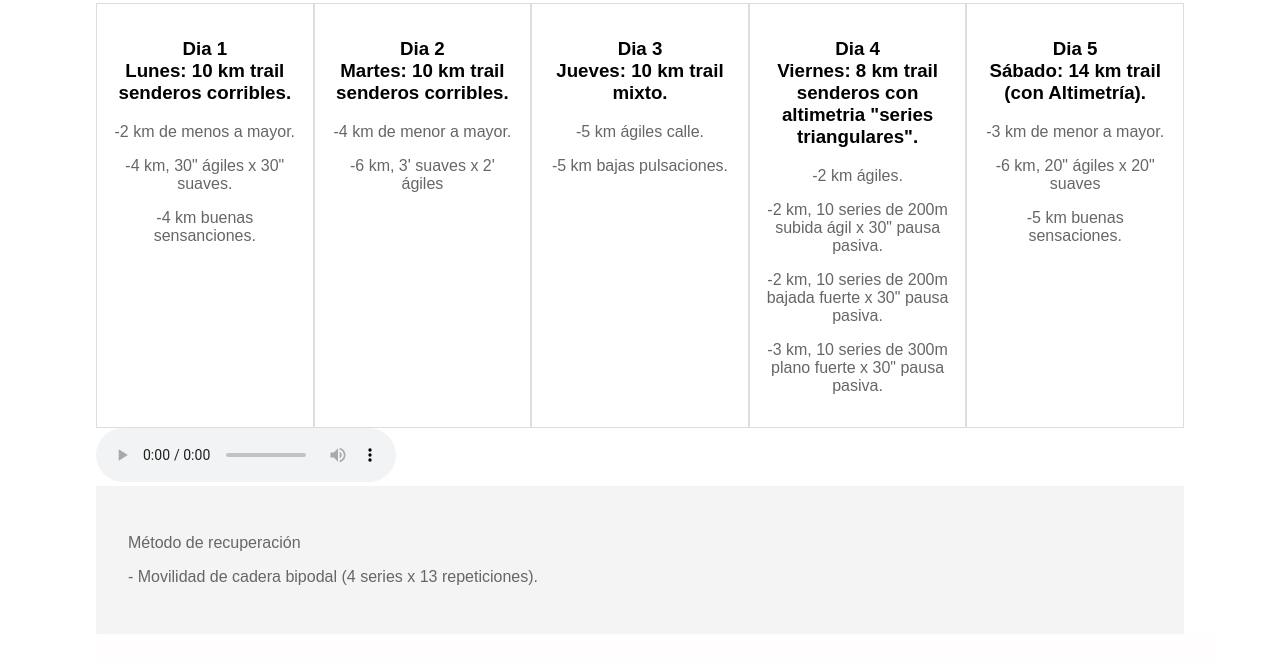
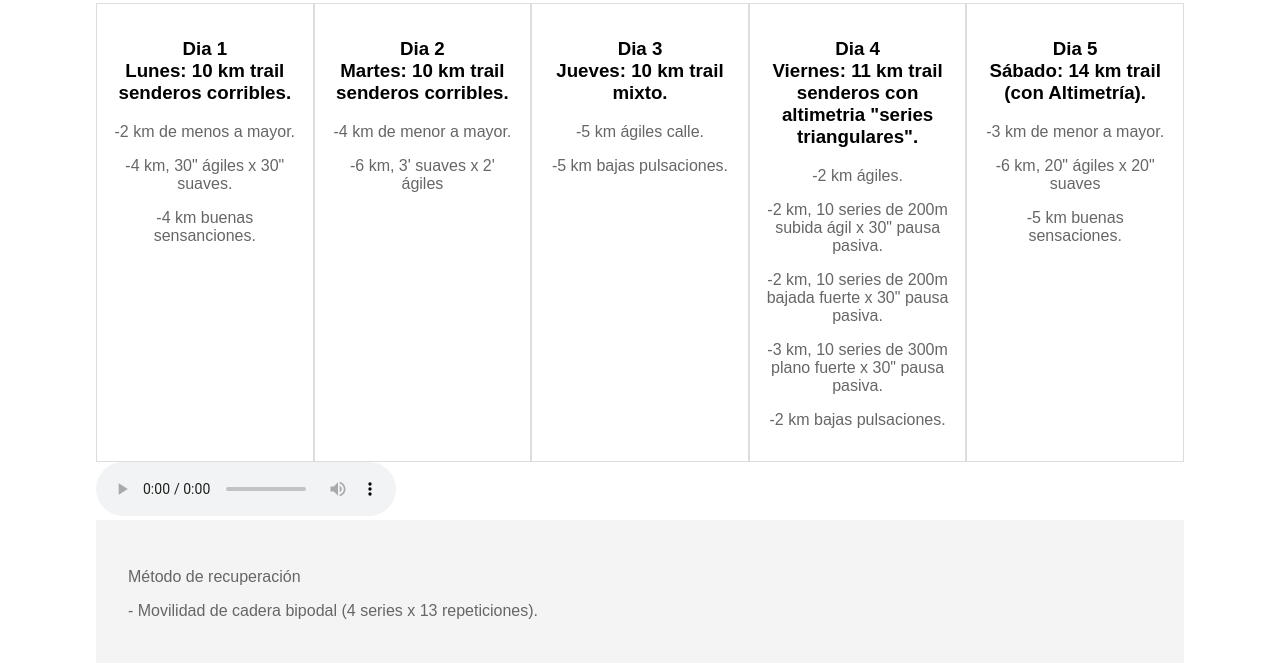
Before and after one commit to GDEtrailrunning/gdesgeist.github.io, a plain HTML site: page index.html in a window 1280 px wide. Shown: the part 5523-6186 px from the top of the page. Drawn offline with nearby package versions, Linux system fonts and the light colour scheme.

Commit message:
Cambio html

```diff
--- a/index.html
+++ b/index.html
@@ -142,11 +142,12 @@
             </div>
             <div class="column">
                 <h3>Dia 4
-                <br> Viernes: 8 km trail senderos con altimetria "series triangulares". </h3>
+                <br> Viernes: 11 km trail senderos con altimetria "series triangulares". </h3>
                 <p> -2 km ágiles. </p>
                 <p> -2 km, 10 series de 200m subida ágil x 30" pausa pasiva. </p>
                 <p> -2 km, 10 series de 200m bajada fuerte x 30" pausa pasiva. </p>
                 <p> -3 km, 10 series de 300m plano fuerte x 30" pausa pasiva. </p>
+                <p> -2 km bajas pulsaciones. </p>
             </div>
             <div class="column">
                 <h3>Dia 5
```
